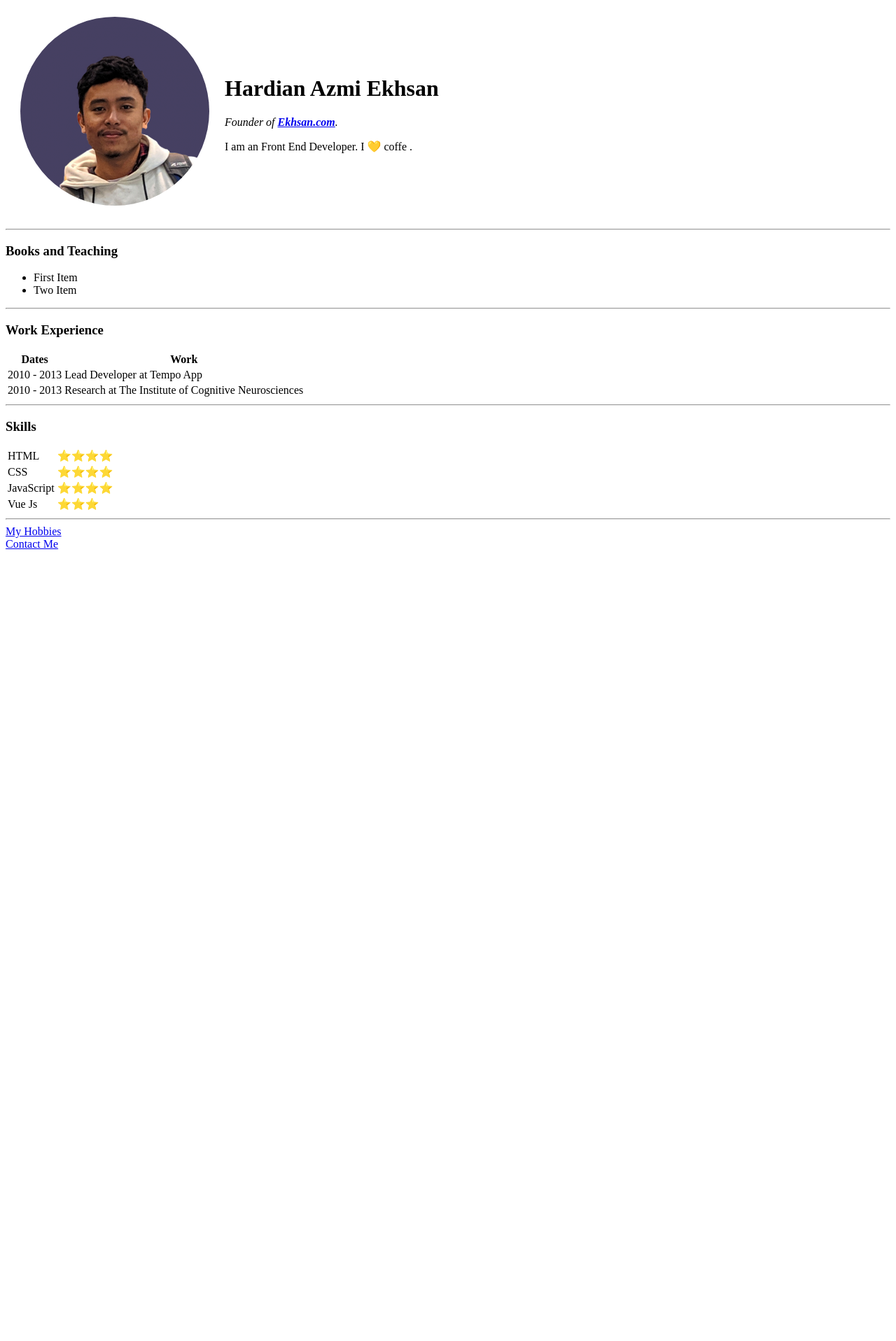
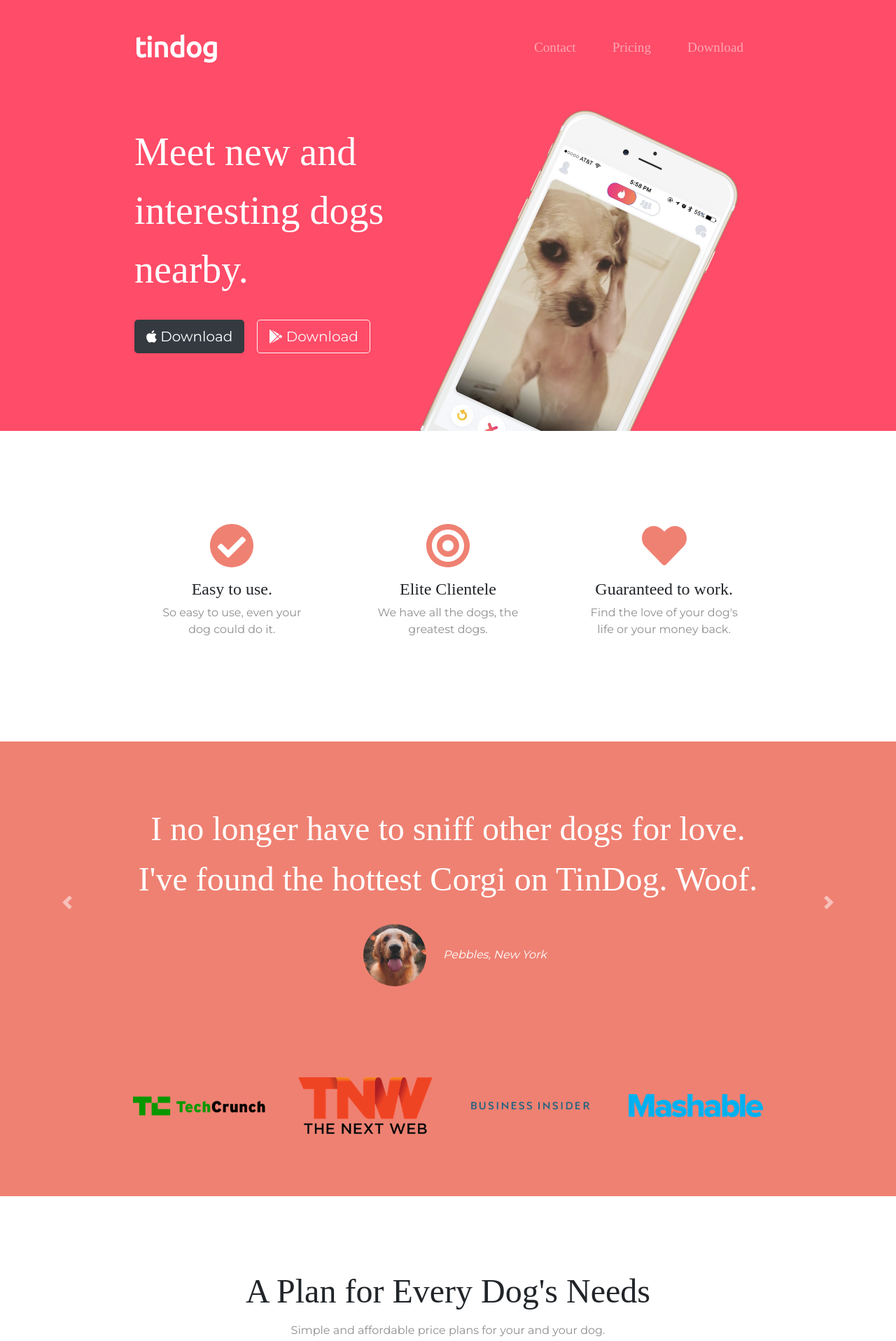
Before and after one commit to ekhsann23/cv, a plain HTML site: page index.html in a window 1280 px wide. Shown: the part 5-1922 px from the top of the page at 70% size. Before the commit the page ends 800 px from the top, so only its background shows below. Drawn offline with nearby package versions, Linux system fonts and the light colour scheme.

Commit message:
Add files via upload

```diff
--- /dev/null
+++ b/css/styles.css
@@ -0,0 +1,179 @@
+
+body {
+  font-family: "Montserrat";
+  text-align: center;
+}
+
+h1, h2, h3, h4, h5, h6 {
+  font-family: "Montserrat-Bold";
+}
+
+p {
+  color: #8f8f8f;
+}
+
+/* Headings */
+
+.big-heading {
+  font-family: "Montserrat-Black";
+  font-size: 3.5rem;
+  line-height: 1.5;
+}
+
+.section-heading {
+  font-size: 3rem;
+  line-height: 1.5;
+}
+
+/* Containers */
+
+.container-fluid{
+  padding: 7% 15%;
+}
+
+/* Sections */
+
+.colored-section {
+  background-color: #ff4c68;
+  color: #fff;
+}
+
+.white-section {
+  background-color: #fff;
+}
+
+/* Navigation Bar */
+
+.navbar {
+  padding: 0 0 4.5rem;
+}
+
+.navbar-brand {
+  font-family: "Ubuntu";
+  font-size: 2.5rem;
+  font-weight: bold;
+}
+
+.nav-item {
+  padding: 0 18px;
+}
+
+.nav-link {
+  font-size: 1.2rem;
+  font-family: "Montserrat-Light";
+}
+
+/* Buttons */
+
+.download-button {
+  margin: 5% 3% 5% 0;
+}
+
+/* Title Section */
+
+#title {
+  background-color: #ff4c68;
+  color: #fff;
+  text-align: left;
+}
+
+#title .container-fluid {
+  padding: 3% 15% 7%;
+}
+
+/* Title Image */
+
+.title-image {
+  width: 60%;
+  transform: rotate(25deg);
+  position: absolute;
+  right: 30%;
+}
+
+/* Features Section */
+
+#features {
+  position: relative;
+}
+
+.feature-title {
+  font-size: 1.5rem;
+}
+
+.feature-box {
+  padding: 4.5%;
+}
+
+.icon {
+  color: #ef8172;
+  margin-bottom: 1rem;
+}
+
+.icon:hover {
+  color: #ff4c68;
+}
+
+/* Testimonial Section */
+
+#testimonials {
+  background-color: #ef8172;
+}
+
+.testimonial-text {
+  font-size: 3rem;
+  line-height: 1.5;
+}
+
+.testimonial-image {
+  width: 10%;
+  border-radius: 100%;
+  margin: 20px;
+}
+
+
+#press {
+  background-color: #ef8172;
+  padding-bottom: 3%;
+}
+
+.press-logo {
+  width: 15%;
+  margin: 20px 20px 50px;
+}
+
+/* Pricing Section */
+
+#pricing {
+  padding: 100px;
+}
+
+.price-text {
+  font-size: 3rem;
+  line-height: 1.5;
+}
+
+.pricing-column {
+  padding: 3% 2%;
+}
+
+/* CTA Section */
+
+
+/* Footer Section */
+
+
+.social-icon {
+  margin: 20px 10px;
+}
+
+@media (max-width: 1028px) {
+
+  #title {
+    text-align: center;
+  }
+
+  .title-image {
+    position: static;
+    transform: rotate(0);
+  }
+}
--- a/index.html
+++ b/index.html
@@ -1,72 +1,240 @@
 <!DOCTYPE html>
-<html lang="en">
+<html>
+
 <head>
-    <meta charset="UTF-8">
-    <meta name="description" content="Curriculum Vitae">
-    <meta name="keywords" content="HTML,CSS,XML,JavaScript">
-    <meta name="author" content="Hardian Azmi EKhsan">
-    <meta name="viewport" content="width=device-width, initial-scale=1.0">
-    <title>💜 Ekhsan Personal Site 💜</title>
+  <meta charset="utf-8">
+  <title>TinDog</title>
+
+  <!-- Google Fonts -->
+  <link href="https://fonts.googleapis.com/css?family=Montserrat|Ubuntu" rel="stylesheet">
+
+  <!-- CSS Stylesheets -->
+  <link rel="stylesheet" href="https://maxcdn.bootstrapcdn.com/bootstrap/4.0.0/css/bootstrap.min.css" integrity="sha384-Gn5384xqQ1aoWXA+058RXPxPg6fy4IWvTNh0E263XmFcJlSAwiGgFAW/dAiS6JXm" crossorigin="anonymous">
+  <link rel="stylesheet" href="css/styles.css">
+
+  <!-- Font Awesome -->
+  <script defer src="https://use.fontawesome.com/releases/v5.0.7/js/all.js"></script>
+
+  <!-- Bootstrap Scripts -->
+  <script src="https://code.jquery.com/jquery-3.2.1.slim.min.js" integrity="sha384-KJ3o2DKtIkvYIK3UENzmM7KCkRr/rE9/Qpg6aAZGJwFDMVNA/GpGFF93hXpG5KkN" crossorigin="anonymous"></script>
+  <script src="https://cdnjs.cloudflare.com/ajax/libs/popper.js/1.12.9/umd/popper.min.js" integrity="sha384-ApNbgh9B+Y1QKtv3Rn7W3mgPxhU9K/ScQsAP7hUibX39j7fakFPskvXusvfa0b4Q" crossorigin="anonymous"></script>
+  <script src="https://maxcdn.bootstrapcdn.com/bootstrap/4.0.0/js/bootstrap.min.js" integrity="sha384-JZR6Spejh4U02d8jOt6vLEHfe/JQGiRRSQQxSfFWpi1MquVdAyjUar5+76PVCmYl" crossorigin="anonymous"></script>
 </head>
+
 <body>
-    <table cellspacing="20">
-        <tr>
-            <td><img src="images/profil.png" alt="Ekhsan Profil Picture"></td>
-            <td><h1>Hardian Azmi Ekhsan</h1>
-            <p><em>Founder of <strong><a href="http://ekhsan.com/">Ekhsan.com</a></strong>.</em></p>
-            <p>I am an Front End Developer. I 💛 coffe . </p></td>
-        </tr>
-    </table>
 
-    <hr>
-    <h3>Books and Teaching</h3>
-    <ul>
-        <li>First Item</li>
-        <li>Two Item</li>
-    </ul>
-    <hr>
-    <h3>Work Experience</h3>
-    <table>
-        <thead>
-            <tr>
-                <th>Dates</th>
-                <th>Work</th>
-            </tr>
-        </thead>
-        <tbody>
-            <tr>
-                <td>2010 - 2013</td>
-                <td>Lead Developer at Tempo App</td>
-            </tr>
-            <tr>
-                <td>2010 - 2013</td>
-                <td>Research at The Institute of Cognitive Neurosciences</td>
-            </tr>
-        </tbody>
-    </table>
-    <hr>
-    <h3>Skills</h3>
-                <table>
-                    <tr>
-                        <td>HTML</td>
-                        <td>⭐⭐⭐⭐</td>
-                    </tr>
-                    <tr>
-                        <td>CSS</td>
-                        <td>⭐⭐⭐⭐</td>
-                    </tr>
-                    <tr>
-                        <td>JavaScript</td>
-                        <td>⭐⭐⭐⭐</td>
-                    </tr>
-                    <tr>
-                        <td>Vue Js</td>
-                        <td>⭐⭐⭐</td>
-                    </tr>
-                </table>
-    <hr>
-    <a href="hobbies.html">My Hobbies</a>
-    <br>
-    <a href="contact-me.html">Contact Me</a>
+  <section class="colored-section" id="title">
+
+    <div class="container-fluid">
+
+      <!-- Nav Bar -->
+
+      <nav class="navbar navbar-expand-lg navbar-dark">
+
+        <a class="navbar-brand" href="">tindog</a>
+
+        <button class="navbar-toggler" type="button" data-toggle="collapse" data-target="#navbarTogglerDemo02">
+            <span class="navbar-toggler-icon"></span>
+        </button>
+
+        <div class="collapse navbar-collapse" id="navbarTogglerDemo02">
+
+          <ul class="navbar-nav ml-auto">
+            <li class="nav-item">
+              <a class="nav-link" href="#footer">Contact</a>
+            </li>
+            <li class="nav-item">
+              <a class="nav-link" href="#pricing">Pricing</a>
+            </li>
+            <li class="nav-item">
+              <a class="nav-link" href="#cta">Download</a>
+            </li>
+          </ul>
+
+        </div>
+      </nav>
+
+
+      <!-- Title -->
+
+      <div class="row">
+
+        <div class="col-lg-6">
+          <h1 class="big-heading">Meet new and interesting dogs nearby.</h1>
+          <button type="button" class="btn btn-dark btn-lg download-button"><i class="fab fa-apple"></i> Download</button>
+          <button type="button" class="btn btn-outline-light btn-lg download-button"><i class="fab fa-google-play"></i> Download</button>
+        </div>
+
+        <div class="col-lg-6">
+          <img class="title-image" src="images/iphone6.png" alt="iphone-mockup">
+        </div>
+
+      </div>
+
+    </div>
+
+  </section>
+
+
+  <!-- Features -->
+
+  <section class="white-section" id="features">
+
+    <div class="container-fluid">
+
+      <div class="row">
+        <div class="feature-box col-lg-4">
+          <i class="icon fas fa-check-circle fa-4x"></i>
+          <h3 class="feature-title">Easy to use.</h3>
+          <p>So easy to use, even your dog could do it.</p>
+        </div>
+
+        <div class="feature-box col-lg-4">
+          <i class="icon fas fa-bullseye fa-4x"></i>
+          <h3 class="feature-title">Elite Clientele</h3>
+          <p>We have all the dogs, the greatest dogs.</p>
+        </div>
+
+        <div class="feature-box col-lg-4">
+          <i class="icon fas fa-heart fa-4x"></i>
+          <h3 class="feature-title">Guaranteed to work.</h3>
+          <p>Find the love of your dog's life or your money back.</p>
+        </div>
+      </div>
+
+
+    </div>
+  </section>
+
+
+  <!-- Testimonials -->
+
+  <section class="colored-section" id="testimonials">
+
+    <div id="testimonial-carousel" class="carousel slide" data-ride="false">
+      <div class="carousel-inner">
+        <div class="carousel-item active container-fluid">
+          <h2 class="testimonial-text">I no longer have to sniff other dogs for love. I've found the hottest Corgi on TinDog. Woof.</h2>
+          <img class="testimonial-image" src="images/dog-img.jpg" alt="dog-profile">
+          <em>Pebbles, New York</em>
+        </div>
+        <div class="carousel-item container-fluid">
+          <h2 class="testimonial-text">My dog used to be so lonely, but with TinDog's help, they've found the love of their life. I think.</h2>
+          <img class="testimonial-image" src="images/lady-img.jpg" alt="lady-profile">
+          <em>Beverly, Illinois</em>
+        </div>
+      </div>
+      <a class="carousel-control-prev" href="#testimonial-carousel" role="button" data-slide="prev">
+    <span class="carousel-control-prev-icon"></span>
+      </a>
+      <a class="carousel-control-next" href="#testimonial-carousel" role="button" data-slide="next">
+    <span class="carousel-control-next-icon"></span>
+      </a>
+    </div>
+
+  </section>
+
+
+  <!-- Press -->
+
+  <section class="colored-section" id="press">
+    <img class="press-logo" src="images/techcrunch.png" alt="tc-logo">
+    <img class="press-logo" src="images/tnw.png" alt="tnw-logo">
+    <img class="press-logo" src="images/bizinsider.png" alt="biz-insider-logo">
+    <img class="press-logo" src="images/mashable.png" alt="mashable-logo">
+
+  </section>
+
+
+  <!-- Pricing -->
+
+  <section class="white-section" id="pricing">
+
+    <h2 class="section-heading">A Plan for Every Dog's Needs</h2>
+    <p>Simple and affordable price plans for your and your dog.</p>
+
+    <div class="row">
+
+      <div class="pricing-column col-lg-4 col-md-6">
+        <div class="card">
+          <div class="card-header">
+            <h3>Chihuahua</h3>
+          </div>
+          <div class="card-body">
+            <h2 class="price-text">Free</h2>
+            <p>5 Matches Per Day</p>
+            <p>10 Messages Per Day</p>
+            <p>Unlimited App Usage</p>
+            <button class="btn btn-lg btn-block btn-outline-dark" type="button">Sign Up</button>
+          </div>
+        </div>
+      </div>
+
+      <div class="pricing-column col-lg-4 col-md-6">
+        <div class="card">
+          <div class="card-header">
+            <h3>Labrador</h3>
+          </div>
+          <div class="card-body">
+            <h2 class="price-text">$49 / mo</h2>
+            <p>Unlimited Matches</p>
+            <p>Unlimited Messages</p>
+            <p>Unlimited App Usage</p>
+            <button class="btn btn-lg btn-block btn-dark" type="button">Sign Up</button>
+          </div>
+        </div>
+      </div>
+
+      <div class="pricing-column col-lg-4">
+        <div class="card">
+          <div class="card-header">
+            <h3>Mastiff</h3>
+          </div>
+          <div class="card-body">
+            <h2 class="price-text">$99 / mo</h2>
+            <p>Pirority Listing</p>
+            <p>Unlimited Matches</p>
+            <p>Unlimited Messages</p>
+            <p>Unlimited App Usage</p>
+            <button class="btn btn-lg btn-block btn-dark" type="button">Sign Up</button>
+
+          </div>
+        </div>
+      </div>
+
+
+
+    </div>
+
+  </section>
+
+
+  <!-- Call to Action -->
+
+  <section class="colored-section" id="cta">
+
+    <div class="container-fluid">
+
+      <h3 class="big-heading">Find the True Love of Your Dog's Life Today.</h3>
+      <button class="download-button btn btn-lg btn-dark" type="button"><i class="fab fa-apple"></i> Download</button>
+      <button class="download-button btn btn-lg brn-light" type="button"><i class="fab fa-google-play"></i> Download</button>
+    </div>
+  </section>
+
+
+  <!-- Footer -->
+
+  <footer class="white-section" id="footer">
+    <div class="container-fluid">
+      <i class="social-icon fab fa-facebook-f"></i>
+      <i class="social-icon fab fa-twitter"></i>
+      <i class="social-icon fab fa-instagram"></i>
+      <i class="social-icon fas fa-envelope"></i>
+      <p>© Copyright 2018 TinDog</p>
+    </div>
+  </footer>
+
+
 </body>
+
 </html>
```
Also changed, not shown: images/HTMAA-thumbnail.png (added), images/TechCrunch.png (added), images/angela.png (added), images/bizinsider.png (added), images/dog-img.jpg (added), images/iphone6.png (added), images/lady-img.jpg (added), images/mashable.png (added), images/tnw.png (added).
